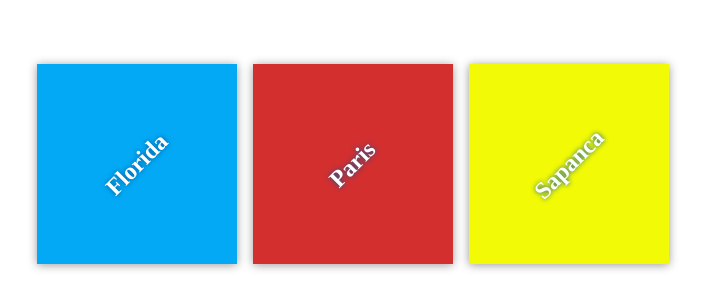
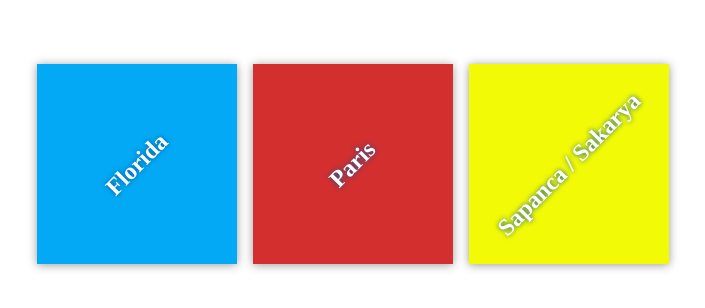
Before and after one commit to sinanbalaban/my-travel-plans, a plain HTML site: page index.html in a window 1280 px wide. Shown: the part 236-544 px from the top of the page, without its empty margins (287-992 px from the left). Drawn offline with Linux system fonts and the light colour scheme.

Commit message:
add city

```diff
--- a/index.html
+++ b/index.html
@@ -19,7 +19,7 @@
             </div>
 
             <div class="destination" id="sapanca">
-                <h2>Sapanca</h2>
+                <h2>Sapanca / Sakarya</h2>
             </div>
         </div>
     </div>
```
